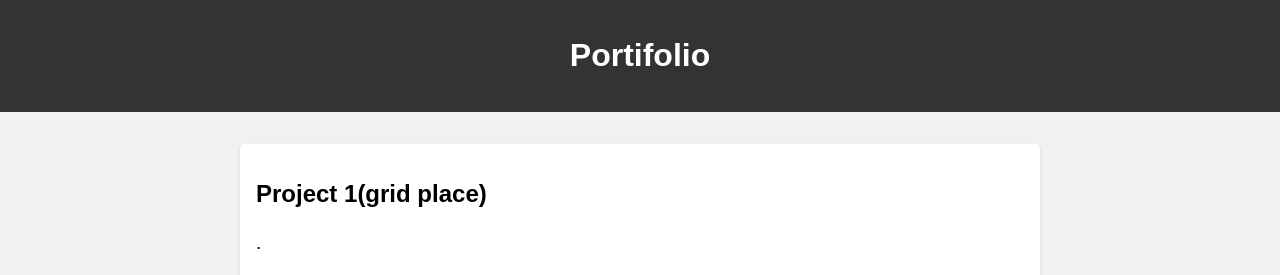
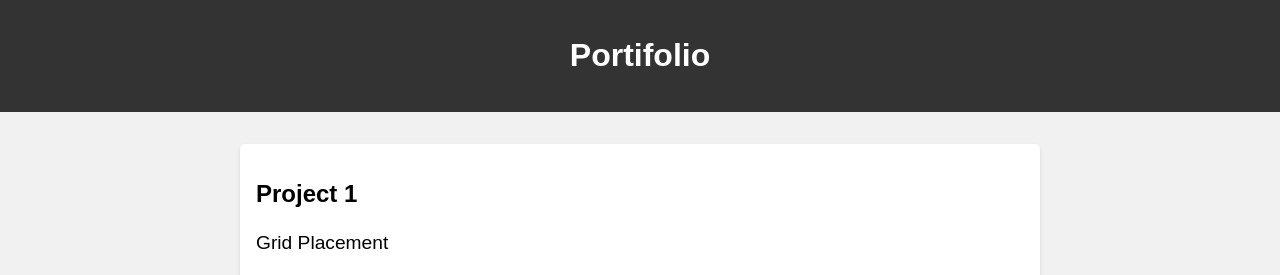
Before and after one commit to MrHB17509/mrhb.github.io, a plain HTML site: page index.html in a window 1280 px wide. Shown: the top 275 px of the page. Drawn offline with Linux system fonts and the light colour scheme; grey boxes are pictures that could not be loaded.

Commit message:
Update index.html

```diff
--- a/index.html
+++ b/index.html
@@ -60,8 +60,8 @@
 
 <div class="container">
     <div class="portfolio-item">
-        <h2>Project 1(grid place)</h2>
-        <p>.</p>
+        <h2>Project 1</h2>
+        <p>Grid Placement</p>
         <video controls>
             <source src="images/projeto1.mp4" type="video/mp4">
             Your browser does not support the video tag.
```
